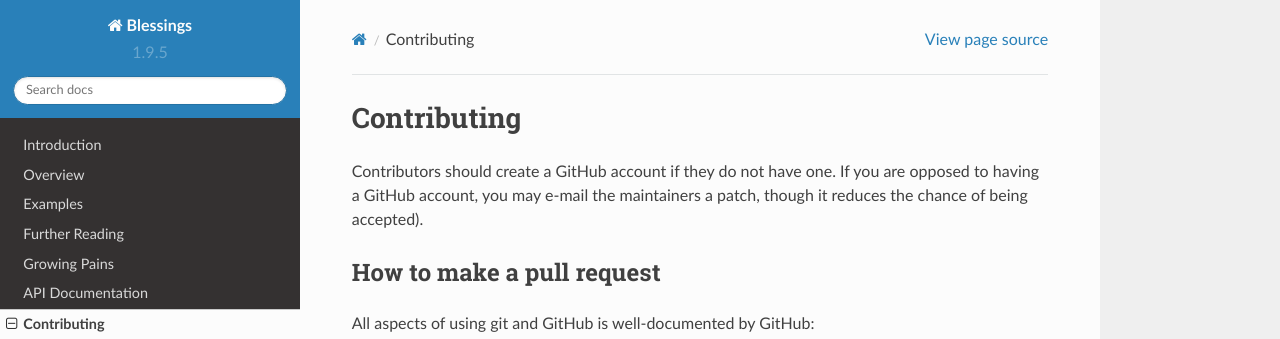
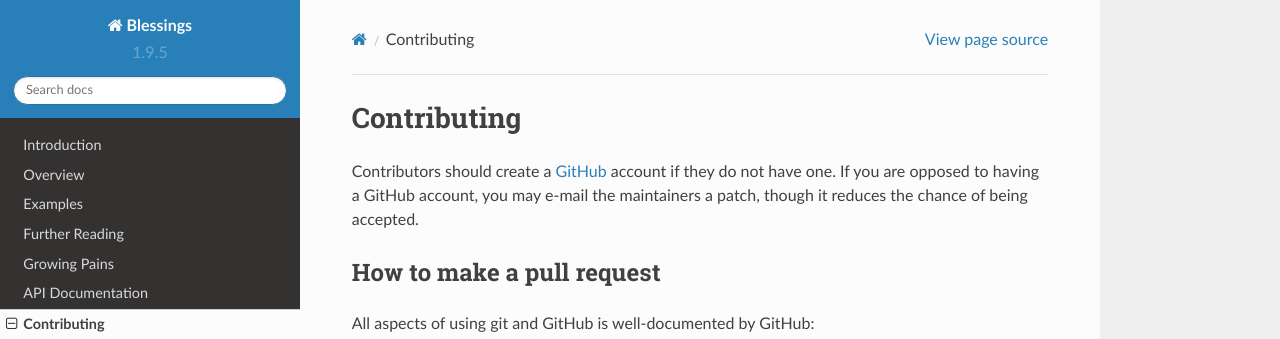
Before and after one commit to erikrose/blessings, a Sphinx documentation site: the page built from docs/contributing.rst, in a window 1280 px wide and 1313 px high. Shown: the top 339 px of the window. Built offline with Sphinx 7.4.7 and the Read the Docs theme 2.0.0, drawn with Linux system fonts in a browser that asks for light colours; some of the changed lines change nothing that is shown.

Commit message:
spellfix first paragraph and add hyperlink

```diff
--- a/docs/contributing.rst
+++ b/docs/contributing.rst
@@ -1,9 +1,10 @@
 Contributing
 ============
 
-Contributors should create a GitHub account if they do not have one.
-If you are opposed to having a GitHub account, you may e-mail the
-maintainers a patch, though it reduces the chance of being accepted).
+Contributors should create a `GitHub <https://github.com/>`_ account if they
+do not have one.  If you are opposed to having a GitHub account, you may
+e-mail the maintainers a patch, though it reduces the chance of being
+accepted.
 
 How to make a pull request
 --------------------------
```
